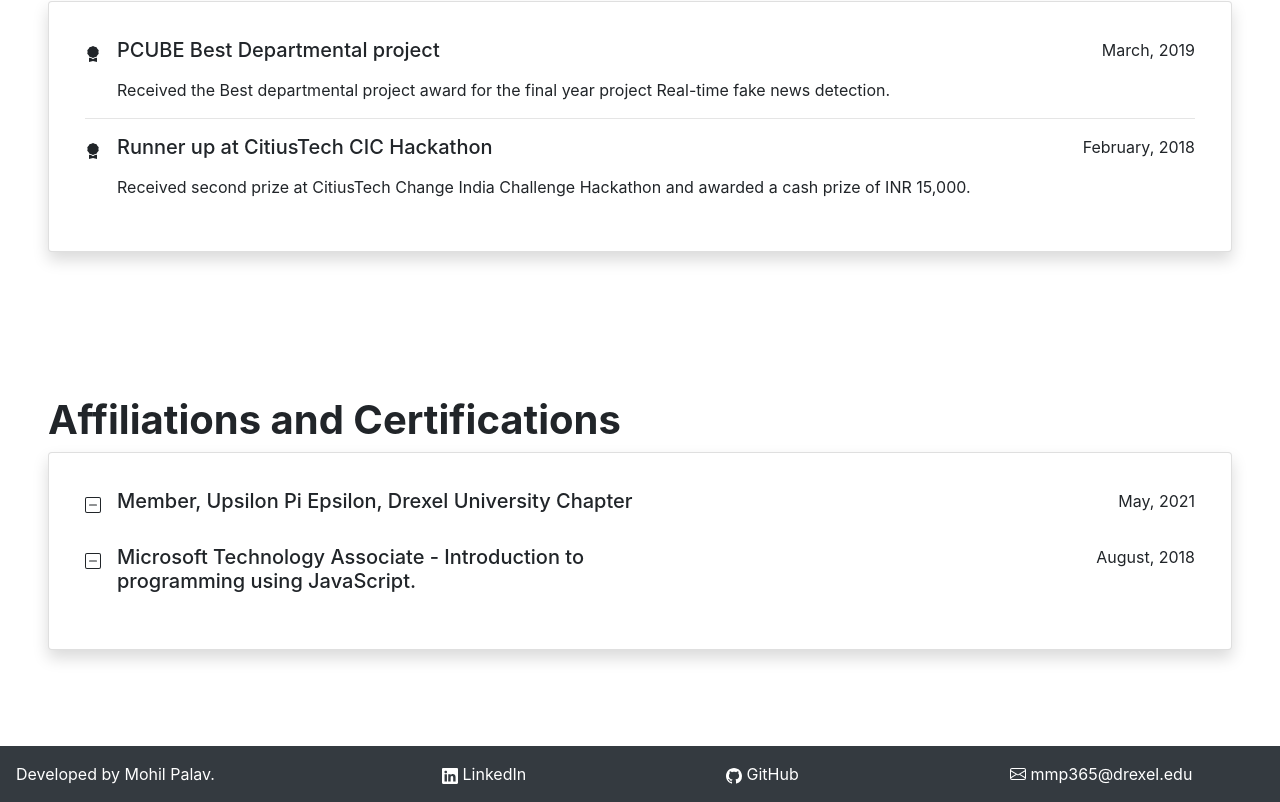
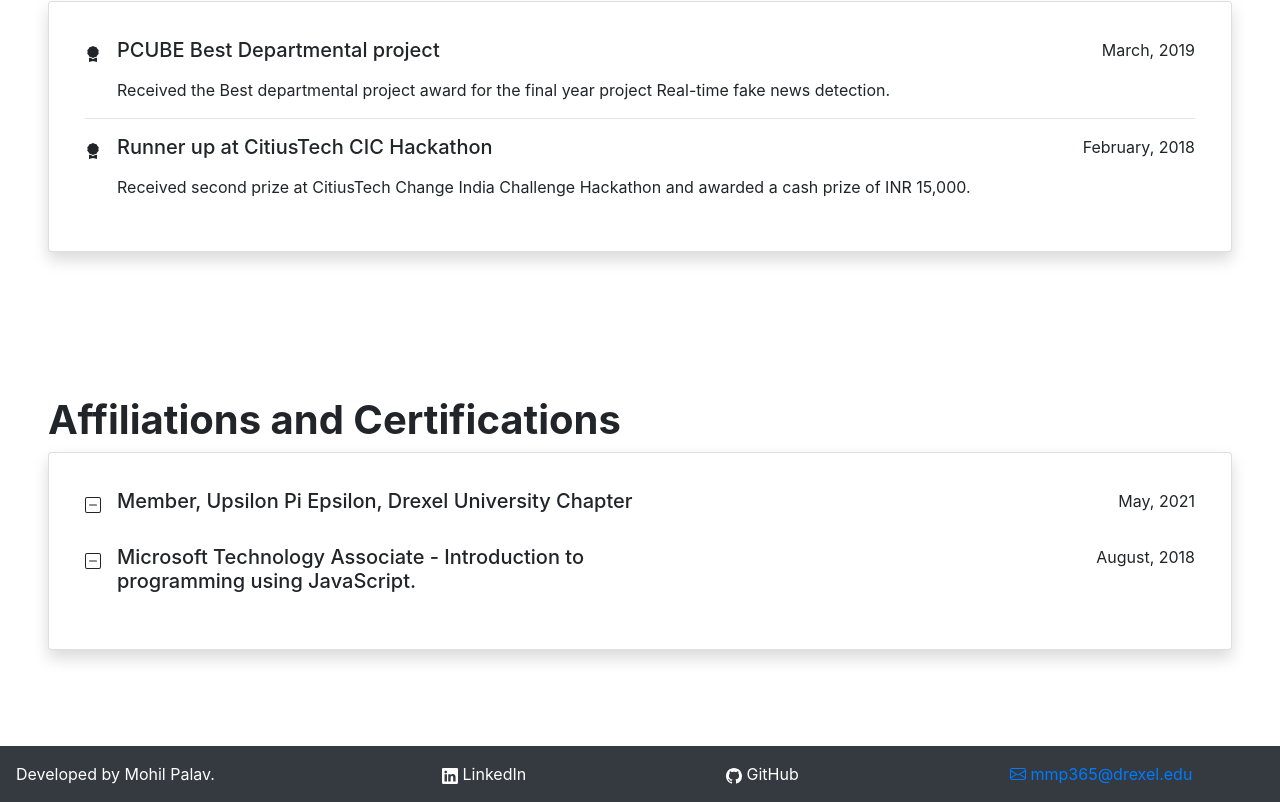
Before and after one commit to Mohilpalav/portfolio, a Vue app: page / in a window 1280 px wide. Shown: the part 6201-7003 px from the top of the page. Built offline with nearby package versions, Linux system fonts and the light colour scheme.

Commit message:
Update Footer.vue

```diff
--- a/src/components/Footer.vue
+++ b/src/components/Footer.vue
@@ -24,7 +24,9 @@
                 </b-link>
                 </div>
                 <div class="col">
-                <b-icon icon="envelope"></b-icon> mmp365@drexel.edu
+                <a href="mailto:mmp365@drexel.edu">
+                    <b-icon icon="envelope"></b-icon> mmp365@drexel.edu
+                </a>
                 </div>
             </div>
         </div>
```
